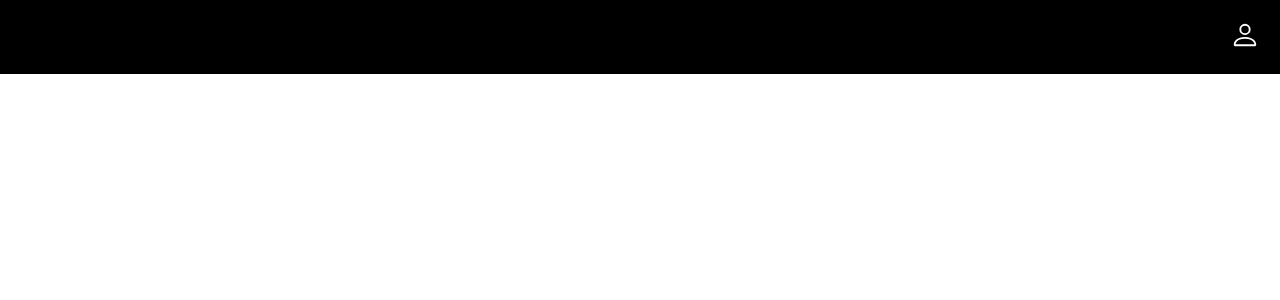
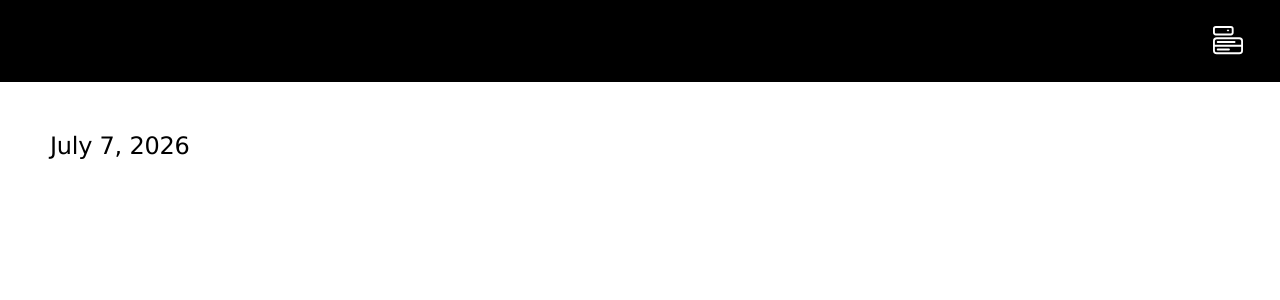
Before and after one commit to thaneluna-dev/weekly-calendar, a React (Vite) app: page / in a window 1280 px wide. Shown: the top 300 px of the page. Built offline with nearby package versions, Linux system fonts and the light colour scheme.

Commit message:
Created Initial Dashboard Page Area

```diff
--- a/package.json
+++ b/package.json
@@ -10,6 +10,9 @@
     "preview": "vite preview"
   },
   "dependencies": {
+    "@emotion/react": "^11.14.0",
+    "@emotion/styled": "^11.14.1",
+    "@mui/material": "^9.2.0",
     "react": "^19.2.7",
     "react-bootstrap-icons": "^1.11.6",
     "react-dom": "^19.2.7"
--- a/src/App.jsx
+++ b/src/App.jsx
@@ -1,9 +1,13 @@
 import { NavigationBar } from "./components/NavBar";
+import Dashboard from "./pages/Dashboard";
 
 function App() {
   // Here needs to have a navigation bar component
   return (
+    <>
       <NavigationBar />
+      <Dashboard />
+    </>
   );
 }
 
--- a/src/components/NavBar.jsx
+++ b/src/components/NavBar.jsx
@@ -1,10 +1,56 @@
-import { Person } from "react-bootstrap-icons";
+import { Person, MenuButton } from "react-bootstrap-icons";
+import { Printer } from "react-bootstrap-icons";
+import * as React from 'react';
+import Button from '@mui/material/Button';
+import Menu from '@mui/material/Menu';
+import MenuItem from '@mui/material/MenuItem';
+
 export function NavigationBar() {
+  const id = React.useId();
+  const buttonId = `${id}-button`;
+  const menuId = `${id}-menu`;
+  const [anchorEl, setAnchorEl] = React.useState(null);
+  const open = Boolean(anchorEl);
+  const handleClick = (event) => {
+    setAnchorEl(event.currentTarget);
+  };
+  const handleClose = () => {
+    setAnchorEl(null);
+  };
+
   return (
-        <nav className="navigation-bar" >
+    <nav className="navigation-bar">
       <ul>
         <li>
-                    <Person size={30} color="white" />
+          <Button
+            id={buttonId}
+            aria-controls={open ? menuId : undefined}
+            aria-haspopup="true"
+            aria-expanded={open}
+            onClick={handleClick}
+          >
+            <MenuButton color="white" size={30} />
+          </Button>
+          <Menu
+            id={menuId}
+            anchorEl={anchorEl}
+            open={open}
+            onClose={handleClose}
+            slotProps={{
+              list: {
+                "aria-labelledby": buttonId,
+              },
+            }}
+          >
+            <MenuItem onClick={handleClose} sx={{color: "white", gap: "10px"}}>
+            <Person color="white" size={20} />
+            My account
+            </MenuItem>
+            <MenuItem onClick={handleClose} sx={{color: "white", gap: "10px"}}>
+            <Printer color="white" size={20} />
+            Print
+            </MenuItem>
+          </Menu>
         </li>
       </ul>
     </nav>
--- a/src/index.css
+++ b/src/index.css
@@ -16,7 +16,7 @@ body {
 
 h1,
 h2 {
-  font-family: var(--heading);
+  font-family:Verdana, Geneva, Tahoma, sans-serif;
   font-weight: 500;
   color: var(--text-h);
 }
@@ -58,14 +58,30 @@ code {
   background: var(--code-bg);
 }
 
-.navigation-bar {
+.navigation-bar, ul {
   background-color: black;
-  display: flex;
+  display: inline-flex;
   padding: 20px;
   justify-content: flex-end;
   ul {
     gap: 20px;
     padding: 0;
     margin: 0;
+    list-style: none;
   }
 }
+
+.button-transparent {
+  background-color: transparent;
+  border-style: none;
+  cursor: pointer;
+}
+
+.dashboard {
+  display: flex;
+  flex-direction: column;
+  align-items: center;
+  align-items: flex-start;
+  height: 100%;
+  padding: 50px;
+}
--- /dev/null
+++ b/src/pages/Dashboard.jsx
@@ -0,0 +1,12 @@
+export default function Dashboard() {
+  const currentDate = new Date().toLocaleDateString("en-US", {
+    year: "numeric",
+    month: "long",
+    day: "numeric",
+  });
+  return (
+    <div className="dashboard">
+      <h2>{currentDate}</h2>
+    </div>
+  );
+}
```
Also changed, not shown: 1 other file (tests, documents, lock files or other folders). Lines whose indentation alone changed are shown as unchanged.
